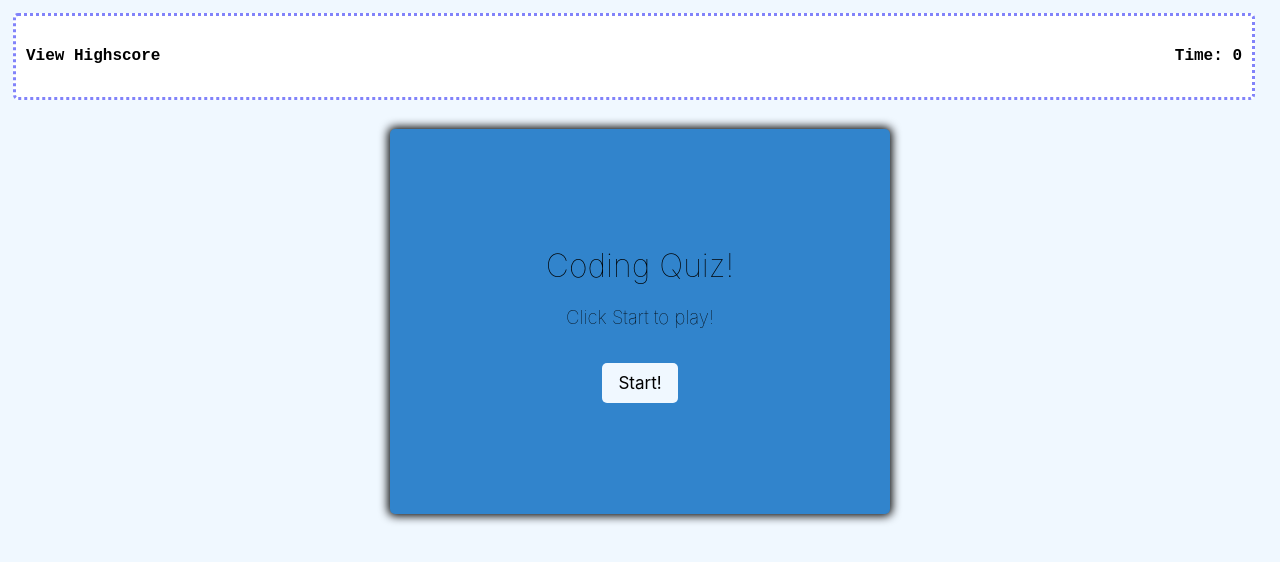
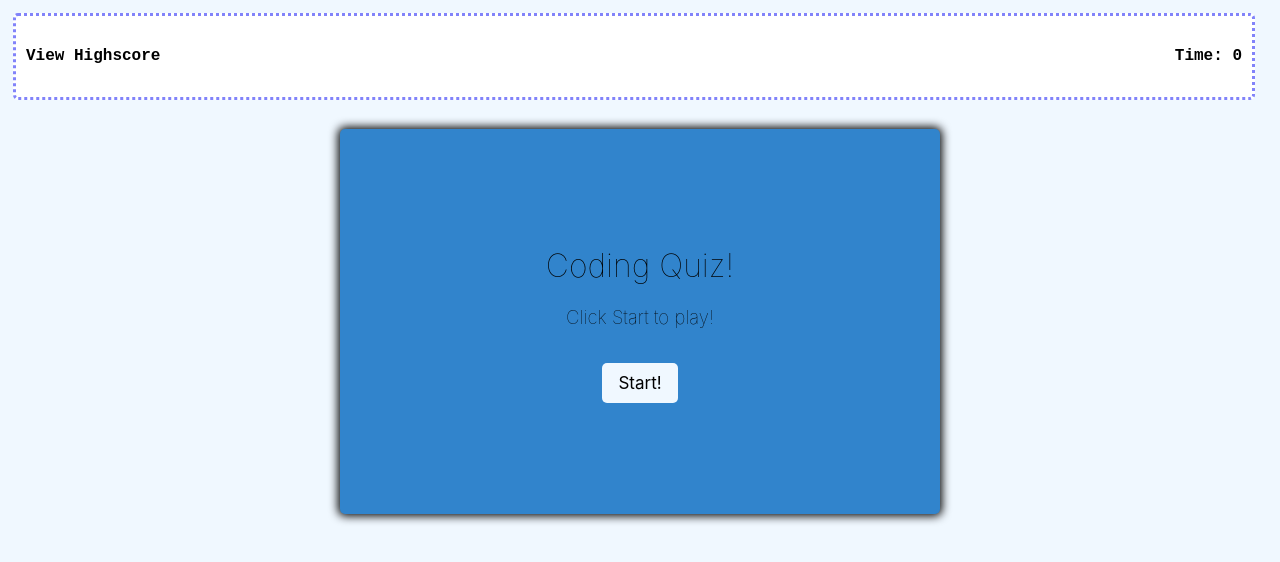
Before and after one commit to todtsies/Homework-Week-4, a plain HTML site: page index.html in a window 1280 px wide. Drawn offline with Linux system fonts and the light colour scheme.

Commit message:
Style.css change
Increased width of container

```diff
--- a/style.css
+++ b/style.css
@@ -41,8 +41,8 @@ main {
 }
 
 #container {
-    width: 500px;
-    max-width: 50%;
+    width: 600px;
+    max-width: 60%;
     background-color: rgb(49, 132, 204);
     border-radius: 5px;
     padding: auto;
@@ -79,7 +79,3 @@ h1 {
 h3 {
     font-weight: 75;
 }
-
-#quiz {
-    text-align: center;
-}
```
Also changed, not shown: index.html (+6 -1 lines).
